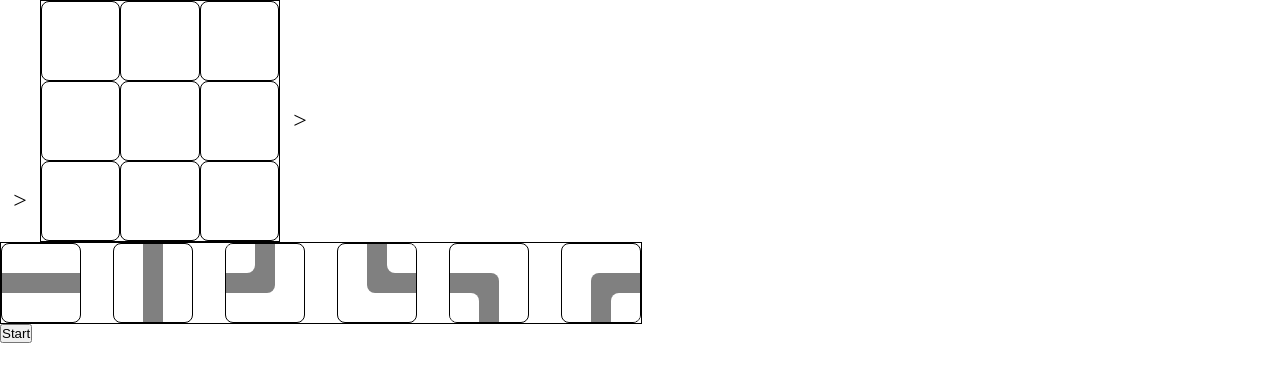
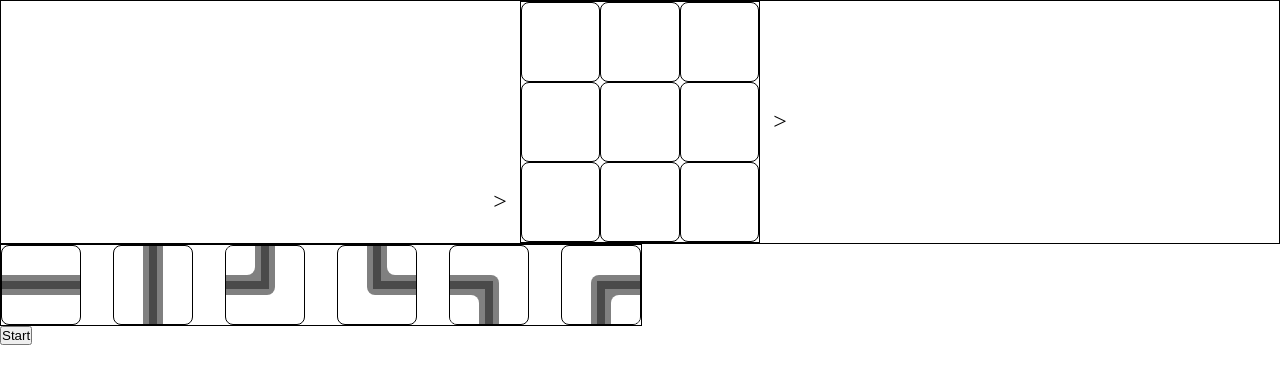
Before and after one commit to CarterGillis1997/Pipe-Game, a plain HTML site: page index.html in a window 1280 px wide. Drawn offline with nearby package versions, Linux system fonts and the light colour scheme.

Commit message:
Zoom, Animation
Potential implementation for the water animations. Might switch to svg's or other layout later.

Zoom controls added and commented out. Divs need to be reconfigured for the zoom function to work properly.

```diff
--- a/app.js
+++ b/app.js
@@ -17,7 +17,8 @@ let gameObj = {
         top_left:{4:1,1:4},
         bottom_left:{4:3,3:4},
         bottom_right:{3:2,2:3}
-    }
+    },
+    zoom_level:0
 }
 
 const player = {
@@ -75,6 +76,31 @@ function playerControls(){
         player.dragging = false;
     })
 
+
+    // *Tabled for now. Divs were not set up for this*
+    // Zoom Controls
+    // $(".game").on("wheel",(event)=>{
+    //     switch(event.originalEvent.deltaY){
+    //         case 100:
+    //             console.log("out")
+    //             if(gameObj.zoom_level > 0){
+    //                 gameObj.zoom_level -= 10;
+    //             }
+    //         break;
+
+    //         case -100:
+    //             console.log("in")
+    //             if(gameObj.zoom_level < 90){
+    //                 gameObj.zoom_level += 10;
+    //             }
+    //         break;
+    //     }
+
+    //     console.log(`1.${gameObj.zoom_level}`)
+    //     $(".board").css("scale",`1.${gameObj.zoom_level}`);
+    // })
+
+
     //Start
     $("#start").on("click",(event)=>{
         startSim();
@@ -86,7 +112,6 @@ async function startSim(){
     let end = false;
     let currentPipe = gameObj.key_locations.start_cell;
     let lastDirection = 4;
-    let counter = 0;
     do{
         // console.log("CURRENTPIPE", currentPipe)
         let check = await checkPipe(currentPipe, lastDirection);
@@ -164,3 +189,6 @@ async function checkPipe(pipe, lastDirection){
 
     return [true, input];
 }
+
+// Next up should be either animations or having the grid size changeable
+// Look into scrolling to zoom into the board
--- a/index.html
+++ b/index.html
@@ -32,22 +32,38 @@
 
     <div class="pieces">
         <div class="piece" draggable="true">
-            <div type="horizontal" class="pipe horizontal"></div>
+            <div type="horizontal" class="pipe horizontal">
+                <div class="chanel"><div class="water"></div></div>
+            </div>
         </div>
         <div class="piece" draggable="true">
-            <div type="vertical" class="pipe vertical"></div>
+            <div type="vertical" class="pipe vertical">
+                <div class="chanel"><div class="water"></div></div>
+            </div>
         </div>
         <div class="piece" draggable="true">
-            <div type="top_left" class="pipe top_left"></div>
+            <div type="top_left" class="pipe top_left">
+                <div class="chanel"><div class="water"></div></div>
+                <div class="chanel"><div class="water"></div></div>
+            </div>
         </div>
         <div class="piece" draggable="true">
-            <div type="top_right" class="pipe top_right"></div>
+            <div type="top_right" class="pipe top_right">
+                <div class="chanel"><div class="water"></div></div>
+                <div class="chanel"><div class="water"></div></div>
+            </div>
         </div>
         <div class="piece" draggable="true">
-            <div type="bottom_left" class="pipe bottom_left"></div>
+            <div type="bottom_left" class="pipe bottom_left">
+                <div class="chanel"><div class="water"></div></div>
+                <div class="chanel"><div class="water"></div></div>
+            </div>
         </div>
         <div class="piece" draggable="true">
-            <div type="bottom_right" class="pipe bottom_right"></div>
+            <div type="bottom_right" class="pipe bottom_right">
+                <div class="chanel"><div class="water"></div></div>
+                <div class="chanel"><div class="water"></div></div>
+            </div>
         </div>
     </div>
 
--- a/style.css
+++ b/style.css
@@ -8,6 +8,7 @@ body{
 *{
     padding: 0;
     margin: 0;
+    user-select: none;
 }
 
 .board{
@@ -15,6 +16,7 @@ body{
     border: 1px solid;
     width: calc(10vh * 3);
     height: auto;
+    overflow: hidden;
 }
 .row{
     display: flex;
@@ -26,9 +28,14 @@ body{
     border: 1px solid;
     border-radius: 1vh;
 }
-.game{
+.game {
     display: flex;
+    border: 1px solid;
+    justify-content: center;
+    overflow: hidden;
+    position: relative;
 }
+
 .startMarker{
     height: 10vh;
     display: flex;
@@ -67,18 +74,46 @@ body{
     background-color: grey;
     position: absolute;
 }
+.water{
+    width: 100%;
+    height: 100%;
+    background-color: blue;
+}
 
 .horizontal{
     width: 100%;
     height: 2.5vh;
     top: calc(50% - (2.5vh / 2));
     left: 0;
+    display: flex;
+    align-items: center;
 }
+.horizontal .chanel {
+    width: 100%;
+    height: 1vh;
+    background: #4a4a4a;
+}
+.horizontal .chanel .water{
+    transform-origin: left;
+    transform: scaleX(0);
+}
+
 .vertical{
     height: 100%;
     width: 2.5vh;
     left: calc(50% - (2.5vh / 2));
     top: 0;
+    display: flex;
+    justify-content: center;
+}
+.vertical .chanel{
+    width: 1vh;
+    height: 100%;
+    background-color: #4a4a4a;
+}
+.vertical .chanel .water{
+    transform-origin: top;
+    transform: scaleY(0);
 }
 
 .top_right{
@@ -99,7 +134,30 @@ body{
     border-bottom-left-radius: 1vh;
     right: 0;
 }
-
+.top_right .chanel:nth-child(1) {
+    width: 1vh;
+    height: 88%;
+    background-color: #4a4a4a;
+    position: absolute;
+    left: calc(calc(25% / 2));
+    top: 0;
+}
+.top_right .chanel:nth-child(2) {
+    width: 88%;
+    right: 0;
+    height: 1vh;
+    background-color: #4a4a4a;
+    position: absolute;
+    bottom: calc(25% / 2);
+}
+.top_right .chanel:nth-child(1) .water{
+    transform: scaleY(0);
+    transform-origin: top;
+}
+.top_right .chanel:nth-child(2) .water{
+    transform: scaleX(0);
+    transform-origin: left;
+}
 
 .top_left{
     width: calc(50% + (2.5vh / 2));
@@ -119,7 +177,30 @@ body{
     border-bottom-right-radius: 1vh;
     left: 0;
 }
-
+.top_left .chanel:nth-child(1) {
+    width: 1vh;
+    height: 88%;
+    background-color: #4a4a4a;
+    position: absolute;
+    right: calc(calc(25% / 2));
+    top: 0;
+}
+.top_left .chanel:nth-child(2) {
+    width: 88%;
+    left: 0;
+    height: 1vh;
+    background-color: #4a4a4a;
+    position: absolute;
+    bottom: calc(25% / 2);
+}
+.top_left .chanel:nth-child(1) .water{
+    transform: scaleY(0);
+    transform-origin: top;
+}
+.top_left .chanel:nth-child(2) .water{
+    transform: scaleX(0);
+    transform-origin: right;
+}
 
 .bottom_left{
     width: calc(50% + (2.5vh / 2));
@@ -139,6 +220,31 @@ body{
     border-top-right-radius: 1vh;
     left: 0;
 }
+.bottom_left .chanel:nth-child(1) {
+    width: 1vh;
+    height: 88%;
+    background-color: #4a4a4a;
+    position: absolute;
+    right: calc(calc(25% / 2));
+    bottom: 0;
+}
+.bottom_left .chanel:nth-child(2) {
+    width: 88%;
+    left: 0;
+    height: 1vh;
+    background-color: #4a4a4a;
+    position: absolute;
+    top: calc(25% / 2);
+}
+.bottom_left .chanel:nth-child(1) .water{
+    transform: scaleY(0);
+    transform-origin: bottom;
+}
+.bottom_left .chanel:nth-child(2) .water{
+    transform: scaleX(0);
+    transform-origin: right;
+}
+
 .bottom_right{
     width: calc(50% + (2.5vh / 2));
     height: calc(50% + (2.5vh / 2));
@@ -157,3 +263,27 @@ body{
     border-top-left-radius: 1vh;
     right: 0;
 }
+.bottom_right .chanel:nth-child(1) {
+    width: 1vh;
+    height: 88%;
+    background-color: #4a4a4a;
+    position: absolute;
+    left: calc(calc(25% / 2));
+    bottom: 0;
+}
+.bottom_right .chanel:nth-child(2) {
+    width: 88%;
+    right: 0;
+    height: 1vh;
+    background-color: #4a4a4a;
+    position: absolute;
+    top: calc(25% / 2);
+}
+.bottom_right .chanel:nth-child(1) .water{
+    transform: scaleY(0);
+    transform-origin: bottom;
+}
+.bottom_right .chanel:nth-child(2) .water{
+    transform: scaleX(0);
+    transform-origin: left;
+}
```
Lines whose indentation alone changed are shown as unchanged.
